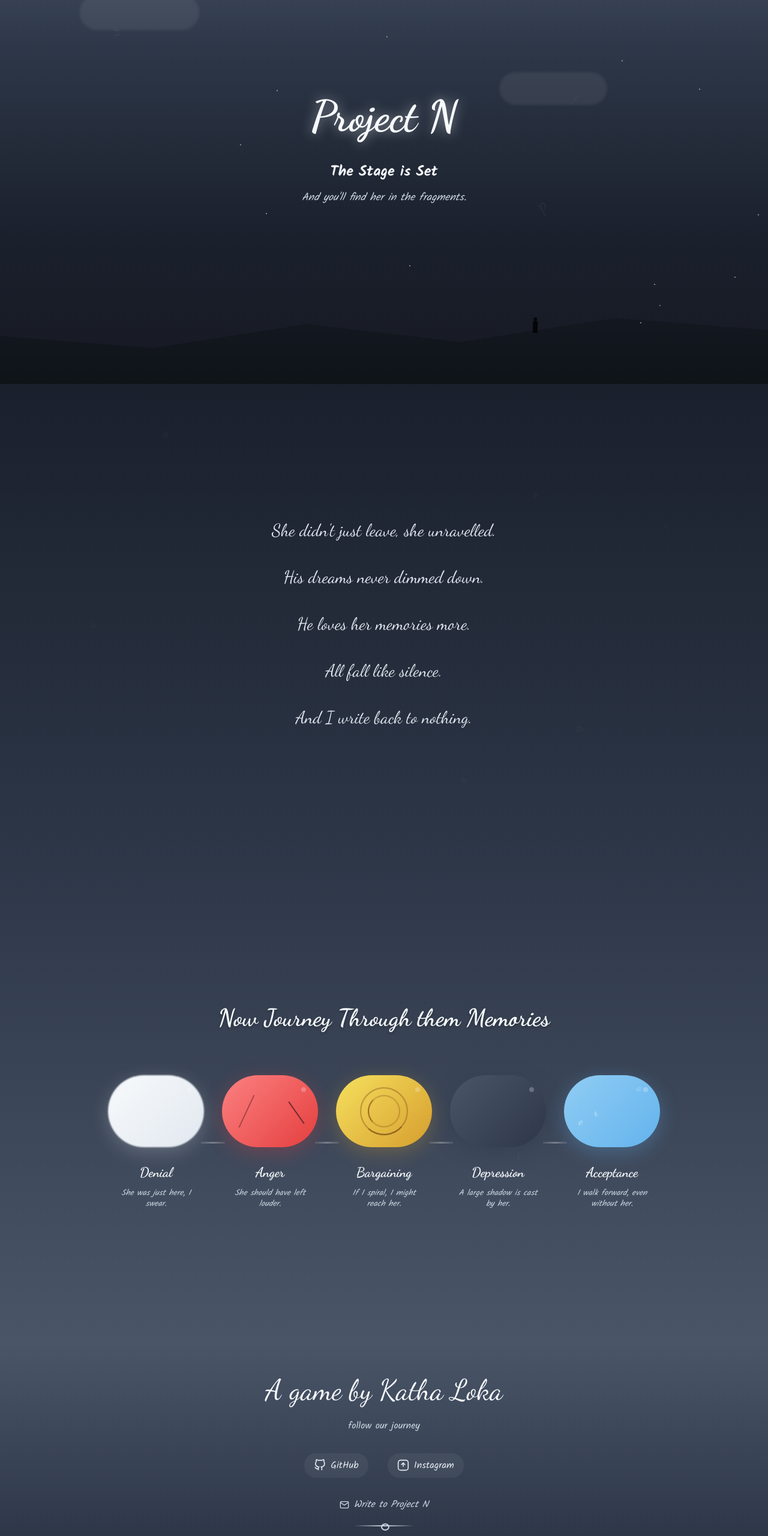
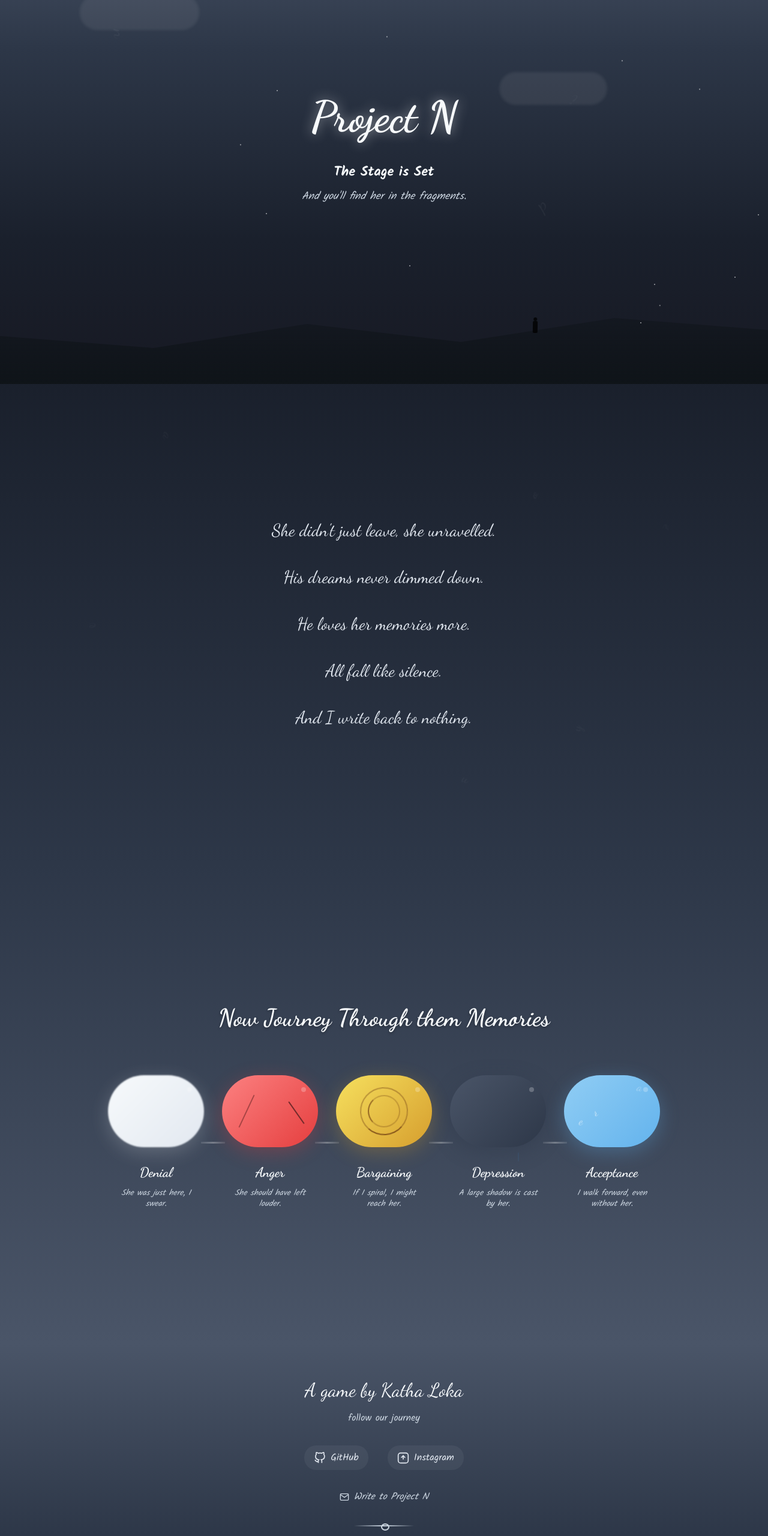
Before and after one commit to theKaushaki/project-n, a website built with Vite: page index.html in a window 1280 px wide. Shown: the part 160-2720 px from the top of the page at 60% size. Built offline with nearby package versions, Linux system fonts and the light colour scheme.

Commit message:
this is the info things, make them count

```diff
--- a/src/style.css
+++ b/src/style.css
@@ -174,7 +174,7 @@ body {
 }
 
 .tagline {
-    font-size: 1.5rem;
+    font-size: 1.4rem;
     color: #f7fafc;
     font-weight: 600;
     margin-bottom: 0.5rem;
@@ -233,7 +233,7 @@ body {
     align-items: center;
     justify-content: center;
     background: linear-gradient(180deg, #1a202c 0%, #2d3748 100%);
-    padding: 1rem 0.5rem;
+    padding: 4rem 2rem;
 }
 
 .paper-texture {
@@ -310,7 +310,7 @@ body {
 /* Biomes Section */
 .biomes-section {
     min-height: 100vh;
-    padding: 4rem 3rem;
+    padding: 4rem 2rem;
     background: linear-gradient(180deg, #2d3748 0%, #4a5568 100%);
     display: flex;
     flex-direction: column;
@@ -564,7 +564,6 @@ body {
     animation-delay: 0.5s;
 }
 
-
 @keyframes rain {
     0% { opacity: 1; transform: translateY(0); }
     100% { opacity: 0; transform: translateY(15px); }
@@ -629,7 +628,7 @@ body {
     flex-direction: column;
     align-items: center;
     justify-content: center;
-    padding: 10px 5px;
+    padding: 3rem 2rem;
     position: relative;
 }
 
@@ -644,7 +643,7 @@ body {
 
 .studio-name {
     font-family: 'Dancing Script', cursive;
-    font-size: 3rem;
+    font-size: 2rem;
     color: #f7fafc;
     margin-bottom: 0.5rem;
 }
```
